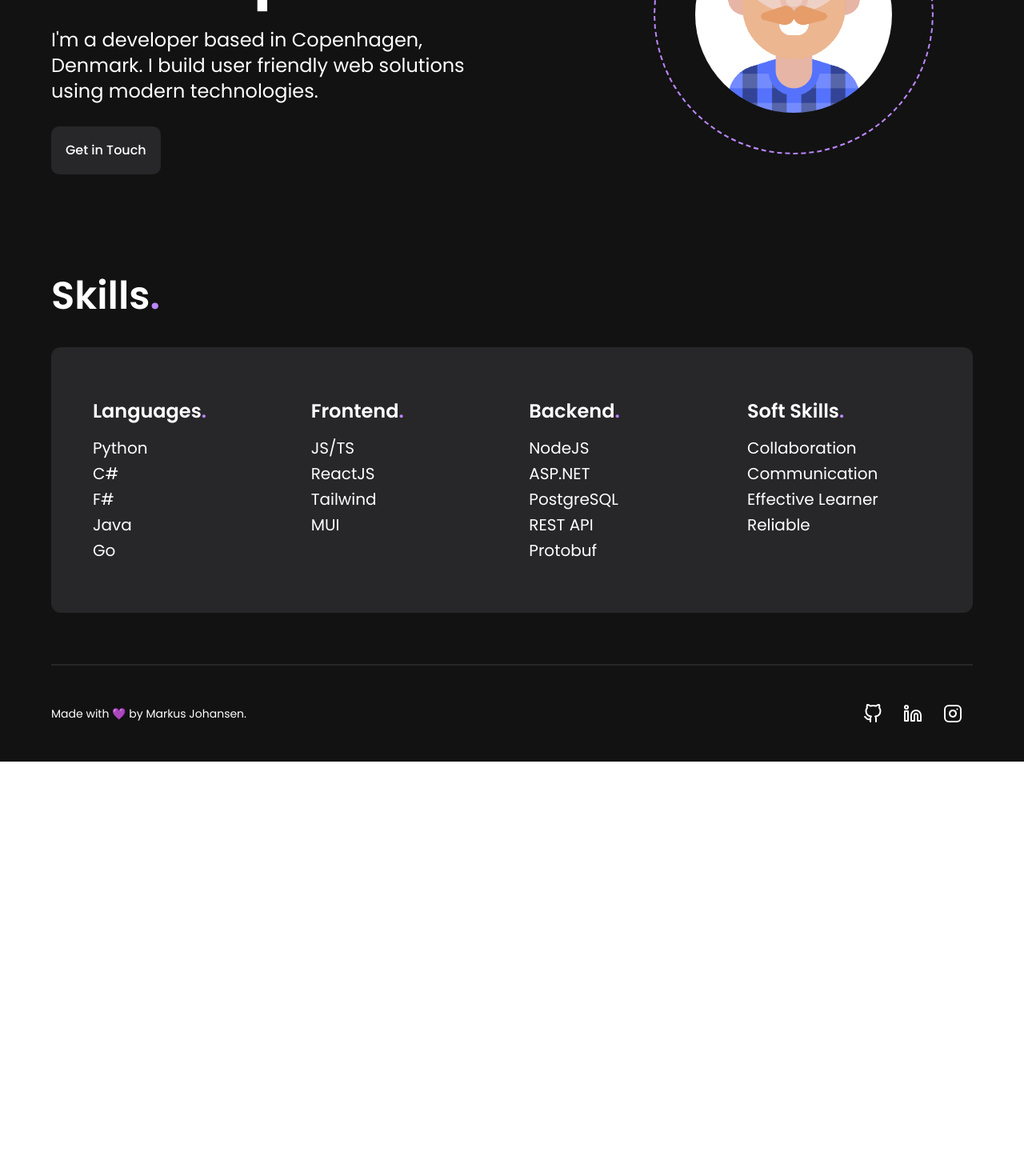
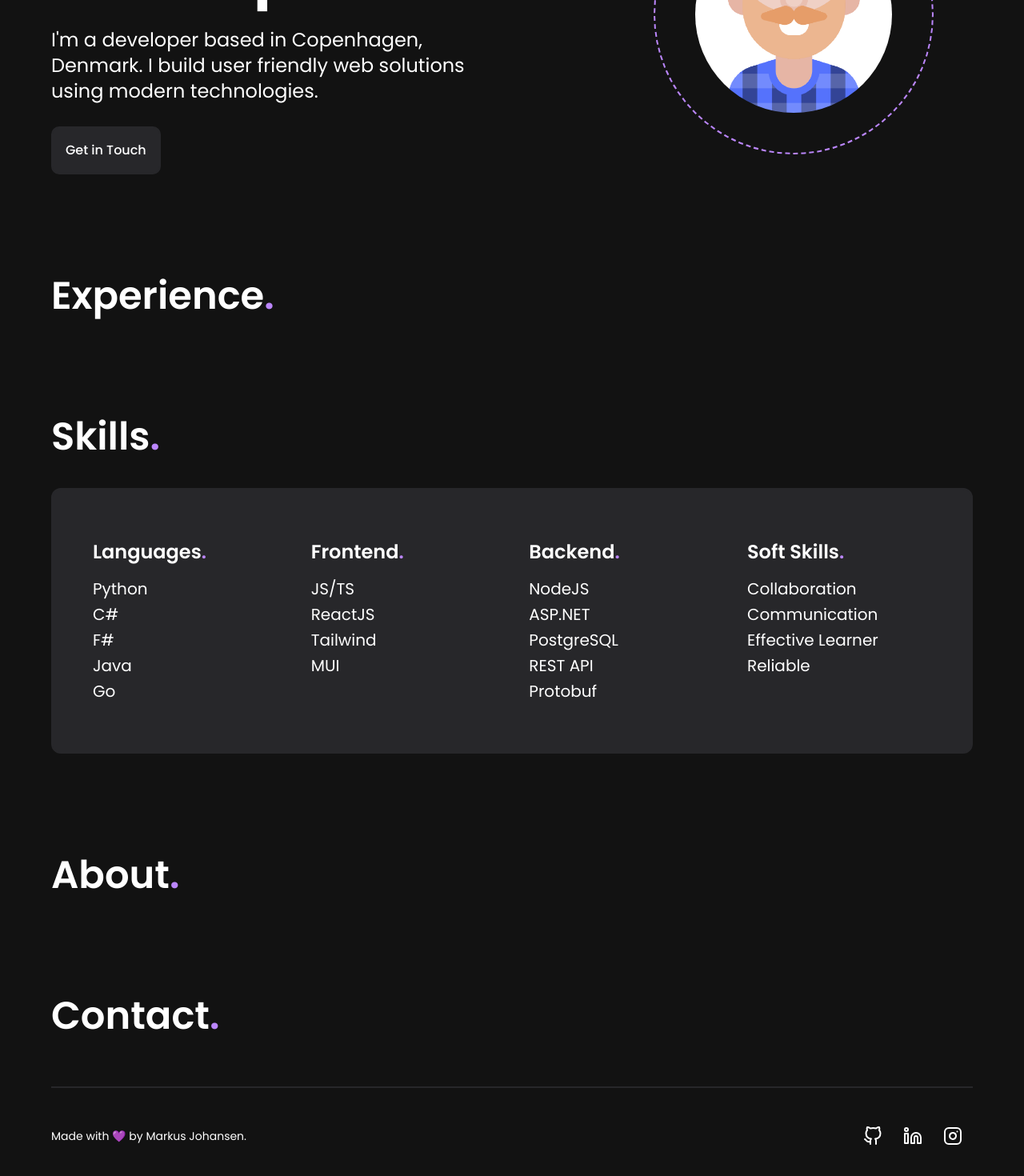
Before and after one commit to KusMar00/KusMar00.github.io, a React (Vite) app: page / in a window 1280 px wide. Shown: the part 368-1838 px from the top of the page at 80% size. Before the commit the page ends 1320 px from the top, so only its background shows below. Built offline with nearby package versions, Linux system fonts and the light colour scheme.

Commit message:
Add headings for sections

```diff
--- a/src/App.jsx
+++ b/src/App.jsx
@@ -1,5 +1,13 @@
 import React from "react";
-import { Navbar, Hero, Experience, Skills, About, Footer } from "./components";
+import {
+  Navbar,
+  Hero,
+  Experience,
+  Skills,
+  About,
+  Footer,
+  Contact,
+} from "./components";
 import styles from "./styles";
 
 function App() {
@@ -17,7 +25,8 @@ function App() {
       </div>
       <div className={`bg-primary ${styles.paddingX} ${styles.flexStart}`}>
         <div className={styles.boxWidth}>
-          <Experience /> <Skills /> <About /> <Footer />
+          <Experience /> <Skills /> <About /> <Contact />
+          <Footer />
         </div>
       </div>
     </div>
--- a/src/components/About.jsx
+++ b/src/components/About.jsx
@@ -1,7 +1,10 @@
-import React from "react";
+import styles from "../styles";
 
-const About = () => {
-  return <section id="about"></section>;
-};
-
+const About = () => (
+  <section id="about" className={`${styles.paddingY}`}>
+    <h2 className="font-poppins text-white text-5xl font-semibold">
+      About<span className="text-secondary">.</span>
+    </h2>
+  </section>
+);
 export default About;
--- /dev/null
+++ b/src/components/Contact.jsx
@@ -0,0 +1,10 @@
+import styles from "../styles";
+
+const Contact = () => (
+  <section id="contact" className={`${styles.paddingY}`}>
+    <h2 className="font-poppins text-white text-5xl font-semibold">
+      Contact<span className="text-secondary">.</span>
+    </h2>
+  </section>
+);
+export default Contact;
--- a/src/components/Experience.jsx
+++ b/src/components/Experience.jsx
@@ -1,7 +1,10 @@
-import React from "react";
+import styles from "../styles";
 
-const Experience = () => {
-  return <section id="experience"></section>;
-};
-
+const Experience = () => (
+  <section id="experience" className={`${styles.paddingY}`}>
+    <h2 className="font-poppins text-white text-5xl font-semibold">
+      Experience<span className="text-secondary">.</span>
+    </h2>
+  </section>
+);
 export default Experience;
--- a/src/components/index.js
+++ b/src/components/index.js
@@ -4,5 +4,6 @@ import Experience from "./Experience";
 import Skills from "./Skills";
 import About from "./About";
 import Footer from "./Footer";
+import Contact from "./Contact";
 
-export { Navbar, Hero, Experience, Skills, About, Footer };
+export { Navbar, Hero, Experience, Skills, About, Footer, Contact };
```
